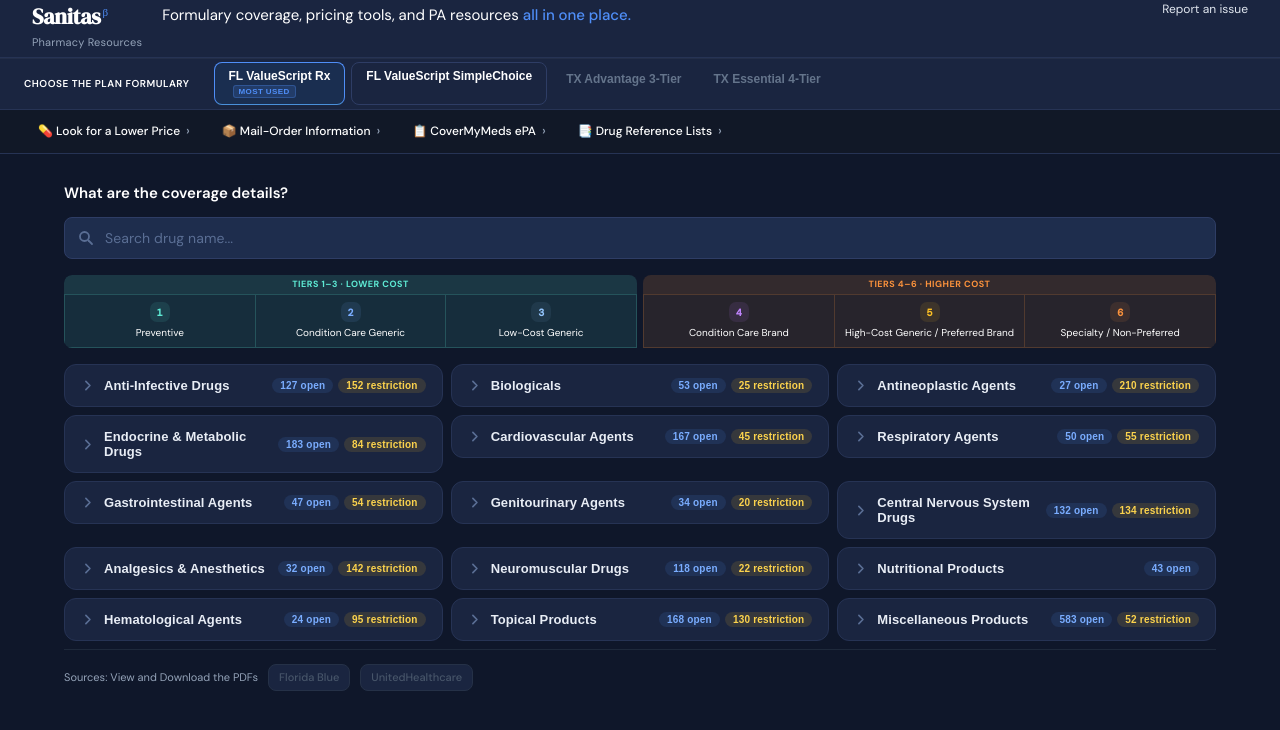
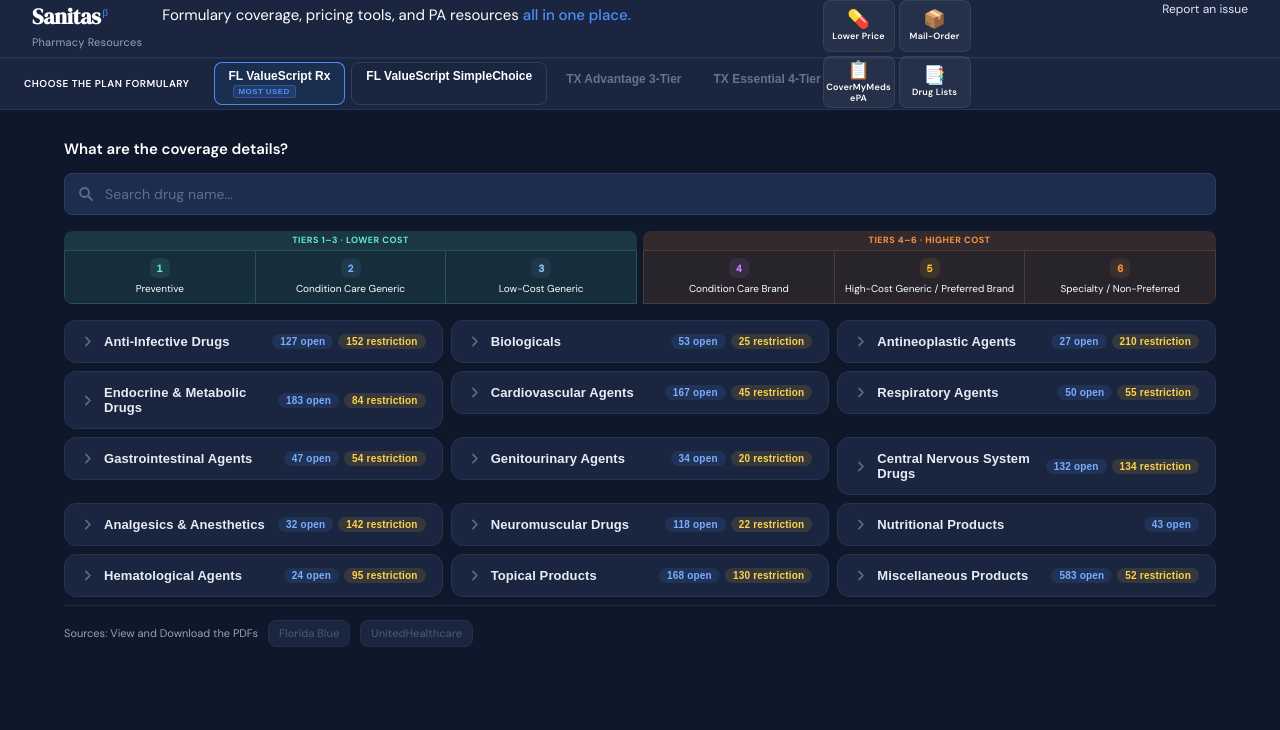
Before and after one commit to adrianalhughes/ChoiceRx, a React (Vite) app: page / in a window 1280 px wide. Shown: the top 730 px of the page. Built offline with nearby package versions, Linux system fonts and the light colour scheme; the HTML template or start-up script is replaced by a standard one.

Commit message:
2x2 tools grid in header; clean drug lists; remove non-preferred

```diff
--- a/src/App.jsx
+++ b/src/App.jsx
@@ -441,12 +441,13 @@
   )
 }
 
-function ToolsBarSection({ label, children }) {
+function ToolsBarSection({ label, sublabel, children }) {
   const [open, setOpen] = useState(false)
   return (
-    <div className={`tools-bar-section ${open ? 'is-open' : ''}`}>
-      <button className="tools-bar-btn" onClick={() => setOpen(o => !o)}>
-        {label} <span className="tools-bar-chevron">{open ? '▾' : '›'}</span>
+    <div className={`tools-grid-cell ${open ? 'is-open' : ''}`}>
+      <button className="tools-grid-btn" onClick={() => setOpen(o => !o)}>
+        <span className="tools-grid-emoji">{label}</span>
+        <span className="tools-grid-label">{sublabel}</span>
       </button>
       {open && (
         <div className="tools-bar-dropdown">
@@ -512,32 +513,8 @@
           Formulary coverage, pricing tools, and PA resources{' '}
           <span className="tagline-accent">all in one place.</span>
         </div>
-        <a href="mailto:ahughes@mysanitas.com?subject=Sanitas Formulary — Feedback" className="feedback-link">
-          Report an issue
-        </a>
-      </header>
-
-      {/* ── Row 1: Plan selector ── */}
-      <div className="plan-bar">
-        <div className="plan-bar-inner">
-          <span className="bar-instruction" style={{color:'#ffffff'}}>Choose the plan formulary</span>
-          <div className="formulary-tabs">
-            {PLANS.map(plan => (
-              <button key={plan.id}
-                className={`formulary-tab ${activePlan.id === plan.id ? 'active' : ''} ${plan.txTab ? 'tx-tab' : 'fl-tab'}`}
-                onClick={() => { setActivePlan(plan); setQuery('') }}>
-                <span className="tab-name">{plan.label}</span>
-                {plan.id === 'bcbsfl' && <span className="most-used-badge">Most Used</span>}
-              </button>
-            ))}
-          </div>
-        </div>
-      </div>
-
-      {/* ── Row 2: Provider tools ── */}
-      <div className="tools-bar">
-        <div className="tools-bar-inner">
-          <ToolsBarSection label="💊 Look for a Lower Price">
+        <div className="header-tools-grid">
+          <ToolsBarSection label="💊" sublabel="Lower Price">
             <a href="https://www.goodrx.com" target="_blank" rel="noopener noreferrer" className="tool-link">
               <div className="tool-link-name">GoodRx</div>
               <div className="tool-link-desc">Cash prices at local pharmacies</div>
@@ -560,15 +537,15 @@
             </a>
           </ToolsBarSection>
 
-          <ToolsBarSection label="📦 Mail-Order Information">
+          <ToolsBarSection label="📦" sublabel="Mail-Order">
             <a href="https://pharmacy.amazon.com/?ref_=pd_sl_OCI_XBV0_MD_e_YOR566_QTT071_dev_c&hvocijid=10259146375960946511--&hvexpln=135" target="_blank" rel="noopener noreferrer" className="tool-link amazon-tool">
-              <div className="tool-link-name" style={{color:'#FF9900'}}>Amazon Pharmacy Delivery</div>
+              <div className="tool-link-name" style={{color:'#FF9900'}}>Amazon Pharmacy</div>
               <div className="tool-link-desc">Free home delivery on prescriptions</div>
               <ExtIcon />
             </a>
           </ToolsBarSection>
 
-          <ToolsBarSection label="📋 CoverMyMeds ePA">
+          <ToolsBarSection label="📋" sublabel="CoverMyMeds ePA">
             <a href="https://oidc.covermymeds.com/login?return_url=%2Foauth%2Fauthorize%3Fclient_id%3D-QXKSuZr5mOEba23vs1QzqnlFiQFwSVj70BG2nrD3SI%26nonce%3Dd25026b0bd0b60612235a1de7a171bc9%26redirect_uri%3Dhttps%253A%252F%252Faccount.covermymeds.com%252Fauth%252Fcmm_oidc%252Fcallback%26response_type%3Dcode%26scope%3Dopenid%2520profile%2520email%2520offline_access%26state%3Db42ce2e4a3453a45e9dbf64760e84d73" target="_blank" rel="noopener noreferrer" className="tool-link cmm-tool">
               <div className="tool-link-name" style={{color:'#FF8C00'}}>CoverMyMeds Portal</div>
               <div className="tool-link-desc">Submit &amp; track PA requests</div>
@@ -582,26 +559,44 @@
             <PAInstructionsLink />
           </ToolsBarSection>
 
-          <ToolsBarSection label="📑 Drug Reference Lists">
+          <ToolsBarSection label="📑" sublabel="Drug Lists">
             {activePlan.payer === 'Florida Blue' && (
               <>
                 <a href="https://www.bcbsfl.com/DocumentLibrary/Providers/Content/RxF_Specialty_Table_Self.pdf" target="_blank" rel="noopener noreferrer" className="tool-link fl-tool">
-                  <div className="tool-link-name" style={{color:'#4a90d9'}}>Specialty — Self-Administered</div>
-                  <div className="tool-link-desc">Florida Blue · PDF</div>
+                  <div className="tool-link-name" style={{color:'#4a90d9'}}>Specialty Self-Administered</div>
+                  <div className="tool-link-desc">Florida Blue PDF</div>
                   <ExtIcon />
                 </a>
                 <a href="https://www.bcbsfl.com/DocumentLibrary/Providers/Content/RxF_Specialty_Table_Prov.pdf" target="_blank" rel="noopener noreferrer" className="tool-link fl-tool">
-                  <div className="tool-link-name" style={{color:'#4a90d9'}}>Specialty — Provider-Administered</div>
-                  <div className="tool-link-desc">Florida Blue · PDF</div>
+                  <div className="tool-link-name" style={{color:'#4a90d9'}}>Specialty Provider-Administered</div>
+                  <div className="tool-link-desc">Florida Blue PDF</div>
                   <ExtIcon />
                 </a>
               </>
             )}
-            <div className="tool-link-subhead">Non-Preferred &amp; Not Covered</div>
-            <NonPreferredBlock drugs={filtered.tier6} q={q} />
             {activePlan.payer === 'Florida Blue' && <SpecialtyNotCoveredBlock q={q} />}
             <NotCoveredBlock drugs={filtered.ncDrugs} appendixDrugs={filtered.ncAppend} q={q} />
           </ToolsBarSection>
+        </div>
+        <a href="mailto:ahughes@mysanitas.com?subject=Sanitas Formulary — Feedback" className="feedback-link">
+          Report an issue
+        </a>
+      </header>
+
+      {/* ── Plan selector ── */}
+      <div className="plan-bar">
+        <div className="plan-bar-inner">
+          <span className="bar-instruction" style={{color:'#ffffff'}}>Choose the plan formulary</span>
+          <div className="formulary-tabs">
+            {PLANS.map(plan => (
+              <button key={plan.id}
+                className={`formulary-tab ${activePlan.id === plan.id ? 'active' : ''} ${plan.txTab ? 'tx-tab' : 'fl-tab'}`}
+                onClick={() => { setActivePlan(plan); setQuery('') }}>
+                <span className="tab-name">{plan.label}</span>
+                {plan.id === 'bcbsfl' && <span className="most-used-badge">Most Used</span>}
+              </button>
+            ))}
+          </div>
         </div>
       </div>
 
--- a/src/index.css
+++ b/src/index.css
@@ -1544,3 +1544,57 @@
 .search-count { color: #94a3b8 !important; }
 .source-note { color: #94a3b8 !important; }
 .sources-footer-label { color: #94a3b8 !important; }
+
+/* ── Header tools 2x2 grid ── */
+.header-tools-grid {
+  display: grid;
+  grid-template-columns: 1fr 1fr;
+  grid-template-rows: 1fr 1fr;
+  gap: 4px;
+  margin-left: auto;
+  flex-shrink: 0;
+}
+.tools-grid-cell {
+  position: relative;
+}
+.tools-grid-btn {
+  display: flex;
+  flex-direction: column;
+  align-items: center;
+  justify-content: center;
+  gap: 3px;
+  width: 72px;
+  height: 52px;
+  background: rgba(255,255,255,0.05);
+  border: 1px solid rgba(255,255,255,0.08);
+  border-radius: var(--radius);
+  cursor: pointer;
+  font-family: 'DM Sans', sans-serif;
+  transition: background 0.15s, border-color 0.15s;
+}
+.tools-grid-btn:hover {
+  background: rgba(79,142,247,0.12);
+  border-color: rgba(79,142,247,0.3);
+}
+.tools-grid-cell.is-open .tools-grid-btn {
+  background: rgba(79,142,247,0.18);
+  border-color: rgba(79,142,247,0.5);
+}
+.tools-grid-emoji {
+  font-size: 18px;
+  line-height: 1;
+}
+.tools-grid-label {
+  font-size: 9px;
+  font-weight: 600;
+  color: #ffffff;
+  letter-spacing: 0.2px;
+  text-align: center;
+  line-height: 1.2;
+}
+.tools-grid-cell .tools-bar-dropdown {
+  right: 0;
+  left: auto;
+  min-width: 260px;
+  top: calc(100% + 4px);
+}
```
